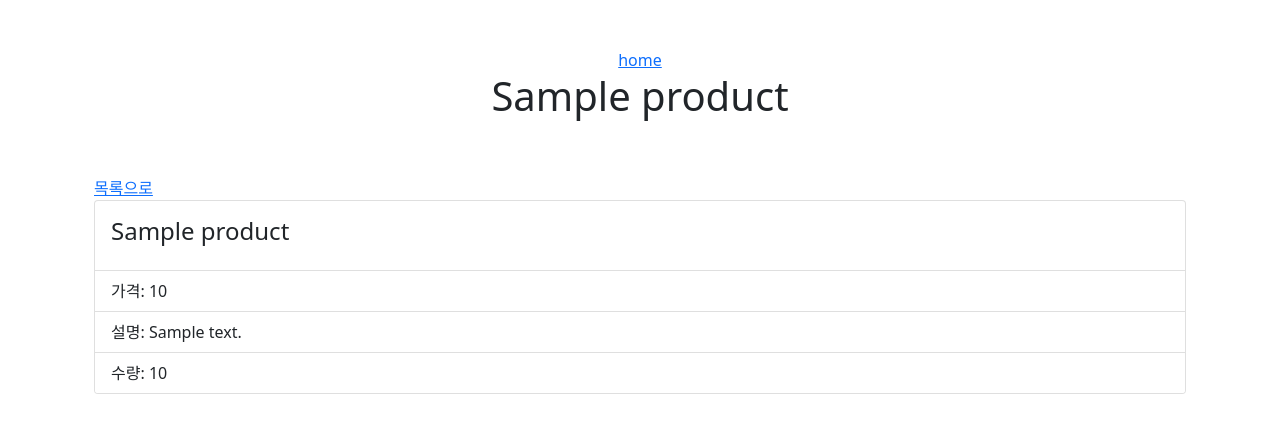
After one commit to Jodayday/Shopping_mall_django, a Django app: template shopping/templates/product/product_detail.html in a window 1280 px wide. The commit adds this page. Shown: the top 433 px of the page. Run offline with Django 3.2, Linux system fonts and the light colour scheme; the template is opened without the code that fills it: most values are stand-ins (such as "Sample title", 1, 10 or a date in 2020).

Commit message:
상품상세보기 작성

```diff
--- a/shopping/templates/product/product.html
+++ b/shopping/templates/product/product.html
@@ -29,7 +29,7 @@
             {% for product in products %}
             <tr>
               <th scope="row">{{ product.id }}</th>
-              <th >{{ product.name }}</th>
+              <th ><a href="{% url 'shopping:detail' product.id  %}">{{ product.name }}</a></th>
               <th >{{ product.price|intcomma }} 원</th>
               <!-- humanize의 필터를 사용했음 -->
               <th >{{ product.stock }}</th>
--- /dev/null
+++ b/shopping/templates/product/product_detail.html
@@ -0,0 +1,36 @@
+{% extends "product/base.html" %}
+{% load humanize %}
+{% block contents %}
+
+<div class="container">
+
+    <div class="row mt-5">
+      <div class="col-12 text-center">
+        <a href="{% url 'index' %}">home</a>
+        <h1>{{ product.name }}</h1>
+      </div>
+    </div>
+
+    <div class="row mt-5">
+      <div class="col-12">
+        <!-- {{ error }} -->
+        <a href="{% url 'shopping:index' %}">목록으로</a>
+        <div class="card">
+          <div class="card-body">
+            <h4 class="card-title">{{ product.name }}</h4>
+          </div>
+          <ul class="list-group list-group-flush">
+            <li class="list-group-item">가격: {{ product.price|intcomma }} </li>
+            <li class="list-group-item">설명: {{product.description|safe}} </li>
+            <!-- 태그가 문자열로 저장되어있지만 safe를 사용하면 html코드로 변환해서 보여줌 -->
+            <li class="list-group-item">수량: {{product.stock}} </li>
+          </ul>
+        </div>
+
+
+      </div>
+    </div>
+
+  </div>
+
+{% endblock %}
--- a/shopping/urls.py
+++ b/shopping/urls.py
@@ -1,6 +1,6 @@
 from django.urls import path
 
-from shopping.views import ProductListView, ProductCreateView
+from shopping.views import ProductListView, ProductCreateView, ProductDetail
 
 app_name = "shopping"
 
@@ -8,4 +8,5 @@ app_name = "shopping"
 urlpatterns = [
     path('', ProductListView.as_view(), name="index"),
     path('create/', ProductCreateView.as_view(), name="create"),
+    path('<int:pk>', ProductDetail.as_view(), name="detail"),
 ]
```
Also changed, not shown: shopping/views.py (+8 -1 lines).
